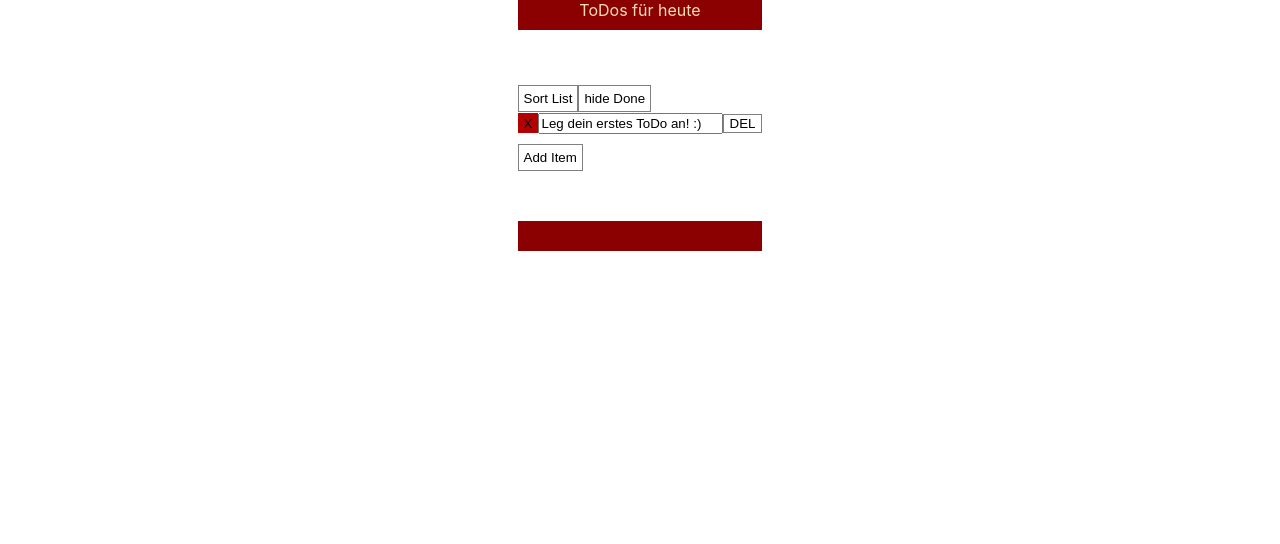
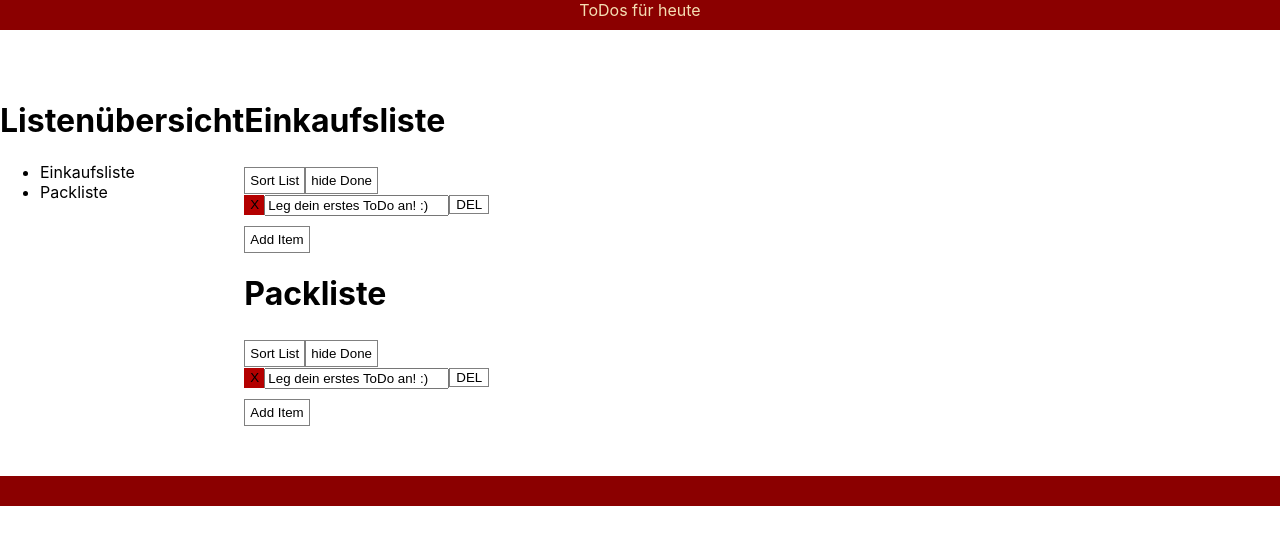
Before and after one commit to olrchhlm/ToDoApp-React, a React (Create React App) app: page / in a window 1280 px wide. Shown: the top 544 px of the page. Built offline with nearby package versions, Linux system fonts and the light colour scheme.

Commit message:
list view on left side

```diff
--- a/src/App.css
+++ b/src/App.css
@@ -46,12 +46,10 @@
   color: wheat;
 }
 
-#root {
-  display: flex;
-  flex-direction: column;
-  align-items: center;
-}
-
 .hide {
   display: none;
 }
+
+.layout {
+  display: flex;
+}
--- a/src/App.js
+++ b/src/App.js
@@ -1,7 +1,7 @@
 import React, { Component } from "react";
 import "./App.css";
 import Header from "./components/Header";
-import List from "./components/List";
+import ListOverview from "./components/ListOverview";
 import Footer from "./components/Footer";
 
 class App extends Component {
@@ -9,7 +9,7 @@ class App extends Component {
     return (
       <div>
         <Header />
-        <List />
+        <ListOverview />
         <Footer />
       </div>
     );
--- a/src/components/List.js
+++ b/src/components/List.js
@@ -106,6 +106,7 @@ class List extends React.Component {
   render() {
     return (
       <div>
+        <h1> {this.props.title} </h1>
         <button onClick={this.sortListOfItems} className="standard-button">
           Sort List
         </button>
--- /dev/null
+++ b/src/components/ListOverview.js
@@ -0,0 +1,62 @@
+import React from "react";
+import List from "./List";
+
+class ListOverview extends React.Component {
+  constructor(props) {
+    super(props);
+    this.state = {
+      //timestamp als ID hinzufügen, damit alles im speicher wiedergefunden werden kann
+      toDoLists: [
+        {
+          title: "Einkaufsliste",
+          color: "blue",
+          clicked: true,
+          id: Date.now()
+        },
+        {
+          title: "Packliste",
+          color: "red",
+          clicked: true,
+          id: 1541522142967
+        }
+      ]
+    };
+
+    this.addToDoList = this.addToDoList.bind(this);
+  }
+
+  addToDoList() {
+    let timeStamp = Date.now();
+    this.setState({
+      toDoLists: [
+        ...this.state.toDoLists,
+        { title: "", color: "red", clicked: false, id: timeStamp }
+      ]
+    });
+  }
+
+  render() {
+    return (
+      <div className="layout">
+        <div>
+          <h1> Listenübersicht</h1>
+          <ul>
+            {this.state.toDoLists.map(list => {
+              return <li> {list.title} </li>;
+            })}
+          </ul>
+        </div>
+        <div>
+          {this.state.toDoLists.map(list => {
+            console.log(this.state.toDoLists);
+            if (list.clicked) {
+              return <List title={list.title} />;
+            }
+          })}
+        </div>
+      </div>
+    );
+  }
+}
+
+export default ListOverview;
```
